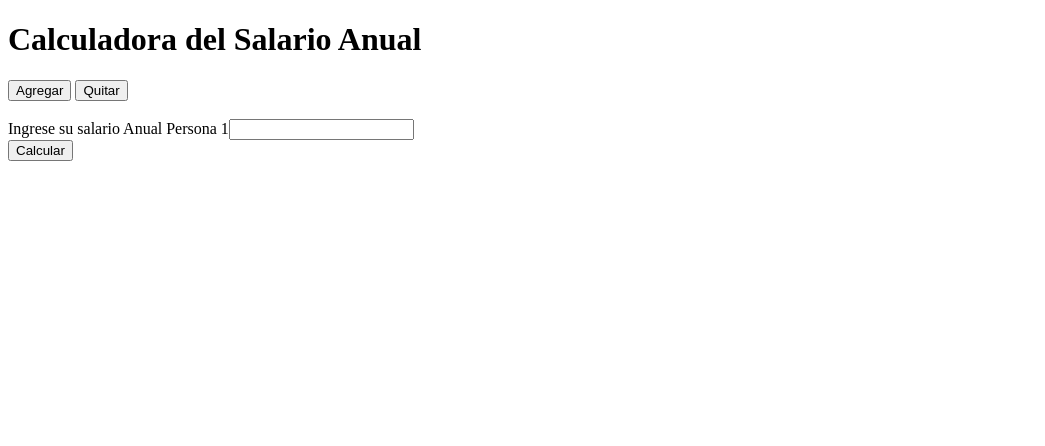
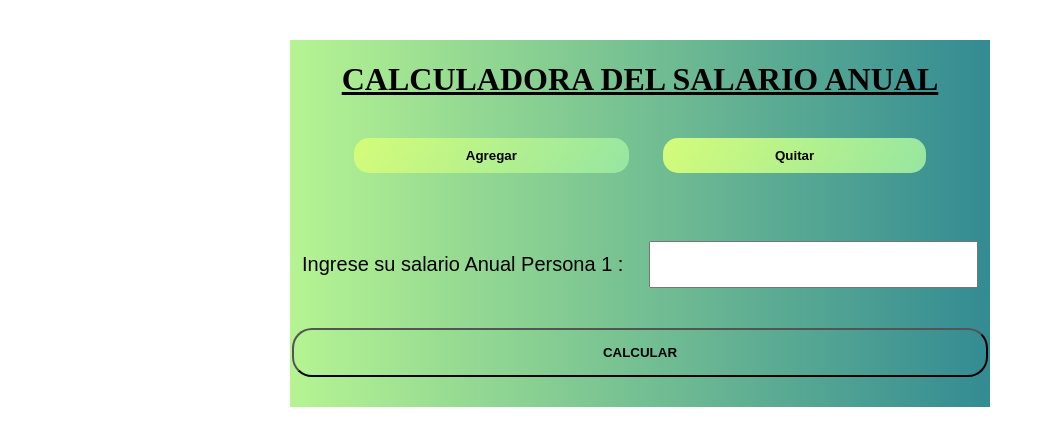
Before and after one commit to Fabrizio112/Tareas-R-Argentina-Programa, a plain HTML site: page Clase-6/Ejercicio 2/index.html in a window 1280 px wide. Both pictures are taken after a click on the button "Agregar". Shown: the whole page, without its empty margins (0-1045 px from the left). Drawn offline with Linux system fonts and the light colour scheme.

Commit message:
Agrega estilo al CSS y arregla algunos errores de Sintaxis
Se estiliza el ejercicio 2 de la Clase 6 y se hacen algunas correcciones semanticas y  de sintaxis del codigo de JS y de HTML

```diff
--- a/Clase-6/Ejercicio 2/index.html
+++ b/Clase-6/Ejercicio 2/index.html
@@ -10,6 +10,7 @@
 </head>
 
 <body>
+    <div class="container">
         <div class="contenido-principal">
             <h1>Calculadora del Salario Anual</h1>
 
@@ -30,6 +31,7 @@
             </div>
 
         </div>
+    </div>
 
 
 
--- a/Clase-6/Ejercicio 2/index.js
+++ b/Clase-6/Ejercicio 2/index.js
@@ -26,7 +26,7 @@ function agregarInputsParaIngresarSalario(i) {
     let nuevoDiv = document.createElement("div");
     nuevoDiv.className = `minibox`;
     let nuevoLabel = document.createElement("label");
-    let nuevoLabelTexto = document.createTextNode(`Ingrese su salario Anual Persona ${i + 1}`);
+    let nuevoLabelTexto = document.createTextNode(`Ingrese su salario Anual Persona ${i + 1} : `);
     nuevoLabel.appendChild(nuevoLabelTexto);
     let nuevoInput = document.createElement("input");
     nuevoInput.type = "number";
--- a/Clase-6/Ejercicio 2/style.css
+++ b/Clase-6/Ejercicio 2/style.css
@@ -1,3 +1,96 @@
 .invisible {
     display: none;
 }
+
+
+
+body {
+    margin: 0;
+    padding: 0;
+    box-sizing: border-box;
+}
+
+.container {
+    width: 700px;
+    height: auto;
+    margin: 40px auto;
+    background-image: linear-gradient(to right, rgb(182, 244, 146), rgb(51, 139, 147));
+    display: flex;
+    justify-content: center;
+    align-items: center;
+    text-align: center;
+}
+
+.contenido-principal h1 {
+    text-transform: uppercase;
+    text-decoration: underline;
+}
+
+.container-botones {
+    margin: 40px;
+}
+
+.container-botones button {
+    padding: 10px 7rem;
+    font-weight: 600;
+    background-image: linear-gradient(120deg, #d4fc79, #96e6a1);
+    border: none;
+    border-radius: 15px;
+}
+
+.container-botones button:hover {
+    box-shadow: -1px -2px 10px 2px black;
+    cursor: pointer;
+}
+
+.container-botones #agregar {
+    margin-right: 30px;
+}
+
+.minibox {
+    padding: 10px;
+    margin-bottom: 30px;
+}
+
+.minibox input {
+    padding: 10px 30px;
+    text-align: center;
+    font-size: 20px;
+    margin-left: 20px;
+}
+
+.minibox label {
+    font-size: 20px;
+    font-family: fantasy;
+}
+
+.resultado {
+    background-color: rgba(0, 0, 0, 0.664);
+    color: white;
+}
+
+.resultado p {
+    padding: 20px;
+    text-transform: capitalize;
+    font-size: 25px;
+    font-style: oblique;
+}
+
+#calcular {
+    width: 100%;
+    padding: 15px 0;
+    text-transform: uppercase;
+    font-weight: 900;
+    margin-bottom: 30px;
+    background-color: transparent;
+    border-radius: 20px;
+    transition: all 0.2s cubic-bezier(0.55, 0.085, 0.68, 0.53);
+}
+
+#calcular:hover {
+    background-color: rgba(0, 0, 0, 0.432);
+    color: white;
+    border: 1px solid white;
+    cursor: pointer;
+    transform: translateY(-5px);
+}
```
Lines whose indentation alone changed are shown as unchanged.
